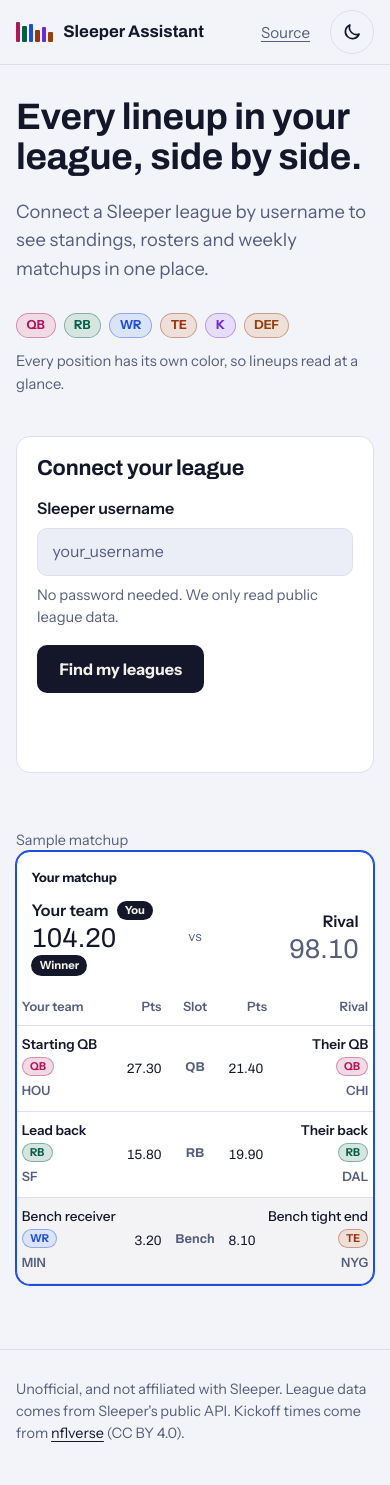
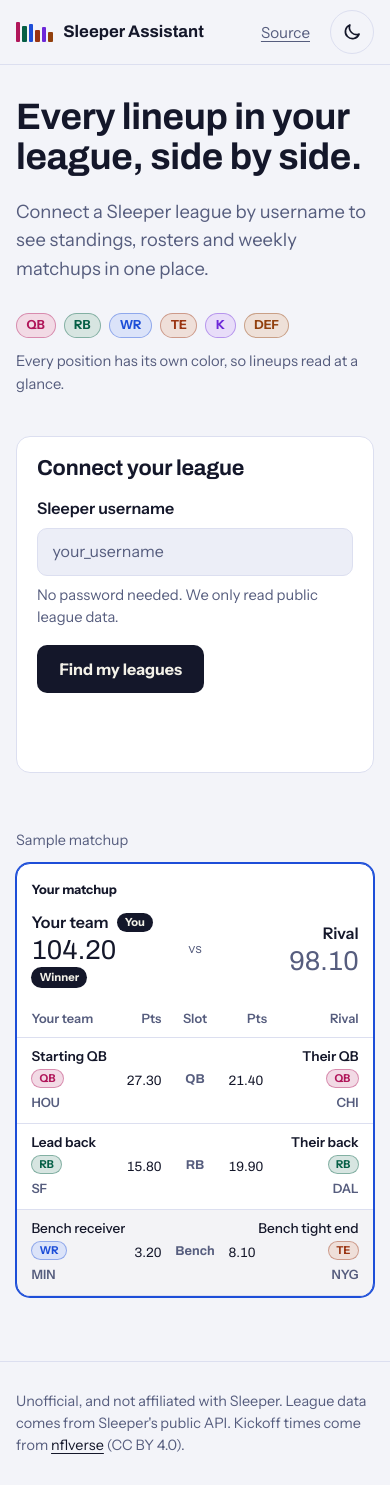
Before and after one commit to ColeRowellLove/sleeper-fantasy-assistant, a Next.js app in the folder frontend/: page / in a window 390 px wide. Built offline with nearby package versions, Linux system fonts and the light colour scheme.

Commit message:
fix: inset the matchup table to match the scoreboard and space the sample label
Closes #176

Co-Authored-By: Claude Sonnet 5.5 <noreply@anthropic.com>

```diff
--- a/frontend/app/globals.css
+++ b/frontend/app/globals.css
@@ -1160,6 +1160,15 @@ table.h2h {
   vertical-align: middle;
 }
 
+/* line the table up with the scoreboard above it instead of hugging the card edge */
+.h2h tr > :first-child {
+  padding-left: 1.25rem;
+}
+
+.h2h tr > :last-child {
+  padding-right: 1.25rem;
+}
+
 .h2h thead th {
   color: var(--muted);
   font-size: 0.8rem;
@@ -1311,6 +1320,14 @@ table.h2h {
     padding: 0.5rem 0.3rem;
   }
 
+  .h2h tr > :first-child {
+    padding-left: 0.9rem;
+  }
+
+  .h2h tr > :last-child {
+    padding-right: 0.9rem;
+  }
+
   .h2h .slot-col,
   .h2h .slot-cell {
     padding-left: 0.4rem;
@@ -1347,6 +1364,10 @@ table.h2h {
 .sample {
   margin-top: 2.5rem;
   max-width: 46rem;
+}
+
+.sample .note {
+  margin: 0 0 0.75rem;
 }
 
 /* Theme toggle */
```
